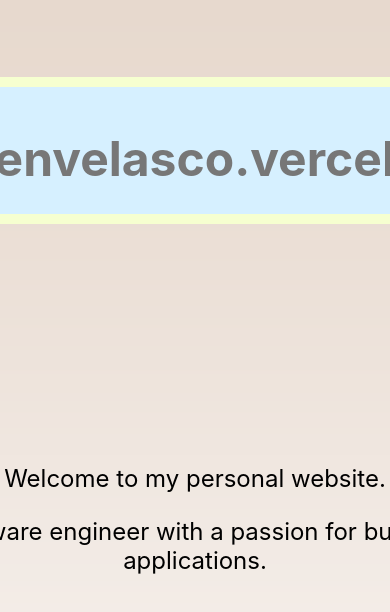
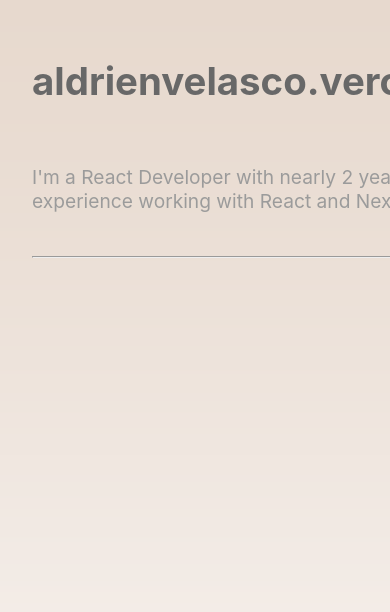
Before and after one commit to JackErRip/aldrienvelasco, a React (Create React App) app: page / in a window 390 px wide. Shown: the top 612 px of the page. Built offline with nearby package versions, Linux system fonts and the light colour scheme.

Commit message:
Updated the text and GUI Scaling and UI

```diff
--- a/src/App.css
+++ b/src/App.css
@@ -5,34 +5,57 @@
   min-height: 100vh;
   display: flex;
   flex-direction: column;
-  align-items: center;
-  justify-content: center;
+  align-items: flex-start; /* aligns all elements to the left side of the screen */
   padding: 2rem;
 }
 
 .App-header {
-  text-align: center;
+  text-align: left;
   margin-bottom: 2rem;
 }
 
-h1 {
-  font-size: 3rem;
+
+
+.h1-Aldrien {
+  font-size: 3rem; /* sets the font size */
   margin-bottom: 1rem;
+  display: inline-block; /* makes the h1 element an inline block */
+  text-align: left;
+  color: #686868;
 }
 
-.h1-Aldrien {
-  font-size: 1.5rem;
+.about-me {
+  font-size: 5rem;
   margin-bottom: 1rem;
-  border-radius: 11px; /* adds rounded corners */
-  border: 10px solid #f6ffd0; /* adds a border */
-  padding: 10px; /* adds some padding around the text */
-  background-color: #d6f0ff; /* adds a light gray background */
   display: inline-block; /* makes the h1 element an inline block */
-  position: relative;
-  top: -200px;
-  color: #777777;
+  text-align: left; /* aligns the text to the left side of the screen */
+  color: #9b9b9b;
 }
 
-p {
-  font-size: 1.5rem;
+.hr-line {
+  width: 100%; /* makes the hr element as wide as the container */
+  border-top: 0px solid #ccc; /* adds a border-top */
+  position: relative;
+  left: 0; /* aligns the hr element to the left side of the screen */
 }
+
+
+
+@media (max-width: 600px) {
+
+
+.h1-Aldrien {
+    font-size: 1.2rem; /* sets the font size for smaller screens */
+    top: -5vh;
+  }
+
+
+
+  .about-me {
+    font-size: 1.2rem;
+    margin-bottom: 1rem;
+    display: inline-block; /* makes the h1 element an inline block */
+    text-align: left; /* aligns the text to the left side of the screen */
+    color: #9b9b9b;
+  }
+}
--- a/src/App.js
+++ b/src/App.js
@@ -10,8 +10,14 @@
         <div className="h1-Aldrien">
           <h1>aldrienvelasco.vercel.app</h1>
         </div>
-        <p>Welcome to my personal website.</p>
-        <p>I'm a software engineer with a passion for building web applications.</p>
+
+        <div className="about-me">
+          <p>I'm a React Developer with nearly 2 years of experience working with React and Next.js</p>
+        </div>
+        <div className="hr-line">
+          <hr />
+        </div>
+
       </header>
     </div>
   );
```
